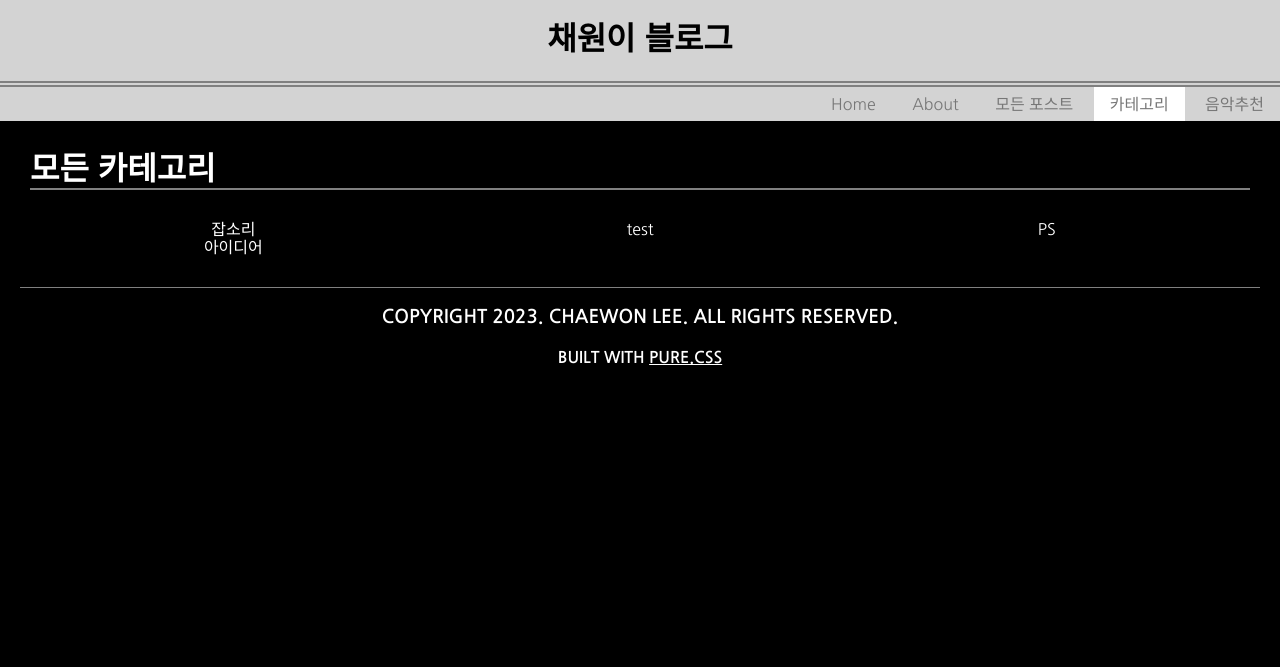
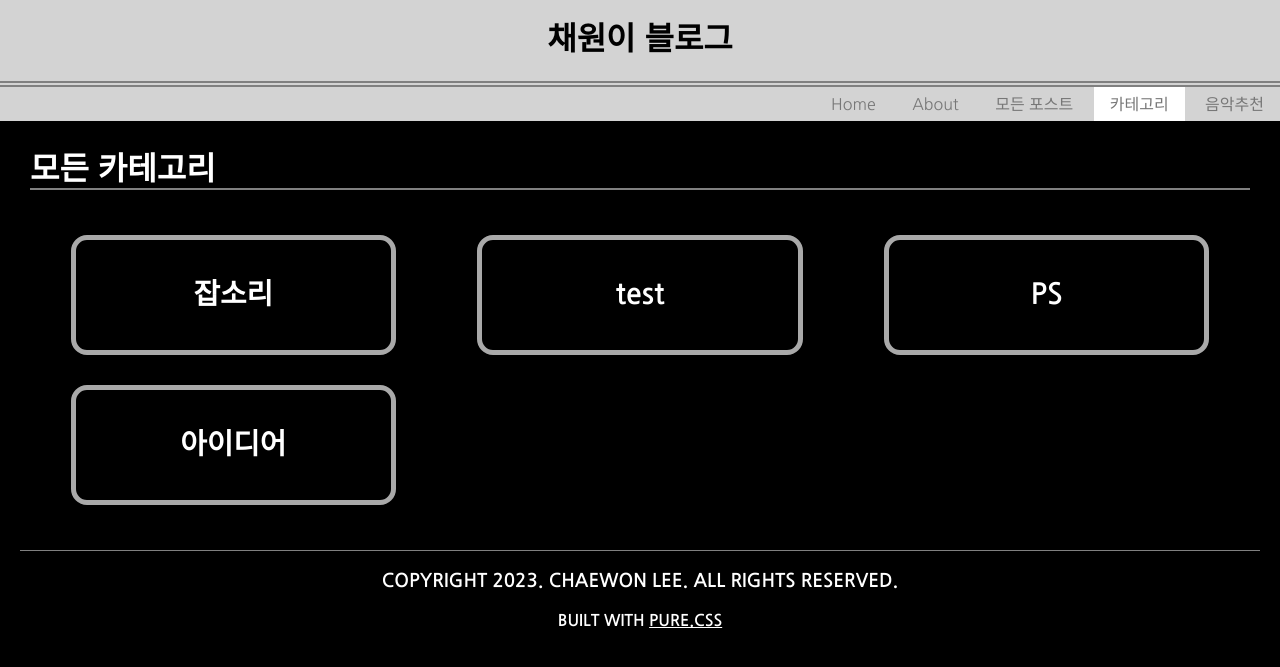
Before and after one commit to chae-jpg/chaeBlog, a Jekyll site: the page built from categories.html, in a window 1280 px wide. Shown: the top 667 px of the page. Built offline with Jekyll 4.4.1, drawn with Linux system fonts in a browser that asks for light colours; nearby versions of some CDN libraries.

Commit message:
category index page completed

```diff
--- a/_sass/cat.scss
+++ b/_sass/cat.scss
@@ -2,10 +2,26 @@
     display: grid;
     margin: 30px;
     grid-template-columns: repeat(3, 1fr);
-    align-items: center;
-    justify-items: center;
+    grid-auto-rows: minmax(150px, auto);
+    place-items: center center;
+}
+
+#cat-button {
+    display: block;
+    width: 80%;
+    height: 80%;
+    font-size: 180%;
+    color: white;
+    font-weight: bold;
+    background-color: black;
+    border-color: darkgrey;
+    border-radius: 1rem;
+    border-width: thick;
+    border-style: solid;
 
 }
-#cat_grid a {
-    text-decoration: none;
+#cat-button:hover,
+#cat-button:focus {
+    background-color: darkgrey;
+    color: black;
 }
--- a/_sass/post.scss
+++ b/_sass/post.scss
@@ -19,12 +19,14 @@
     color: lightgray;
 }
 .pre-nav a {
+    text-transform: uppercase;
     text-decoration: none;
 }
 .pre-nav a:hover {
     text-decoration: underline;
 }
 .next-nav {
+    text-transform: uppercase;
     display: block;
     color: lightgray;
     margin-bottom: 5px;
--- a/categories.html
+++ b/categories.html
@@ -5,6 +5,6 @@ title : 카테고리
 <h1 class="site-title">모든 카테고리</h1>
 <div id="cat_grid">
   {% for category in site.categories %}
-    <a href="{{ site.url }}//category//{{ category[0] }}.html">{{ category[0] }}</a>
+    <button id="cat-button" type="button" onclick="location.href='{{ site.url }}//category//{{ category[0] }}.html' ">{{ category[0] }}</a>
   {% endfor %}
 </div>
```
